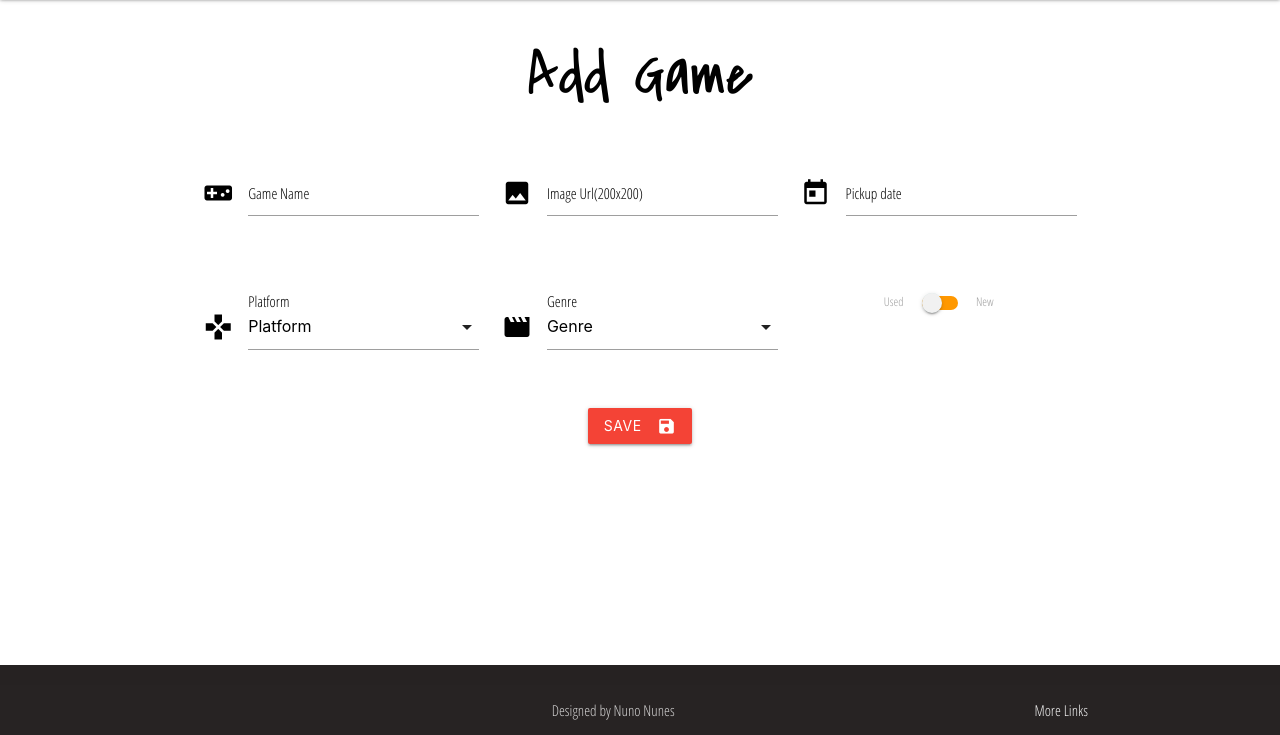
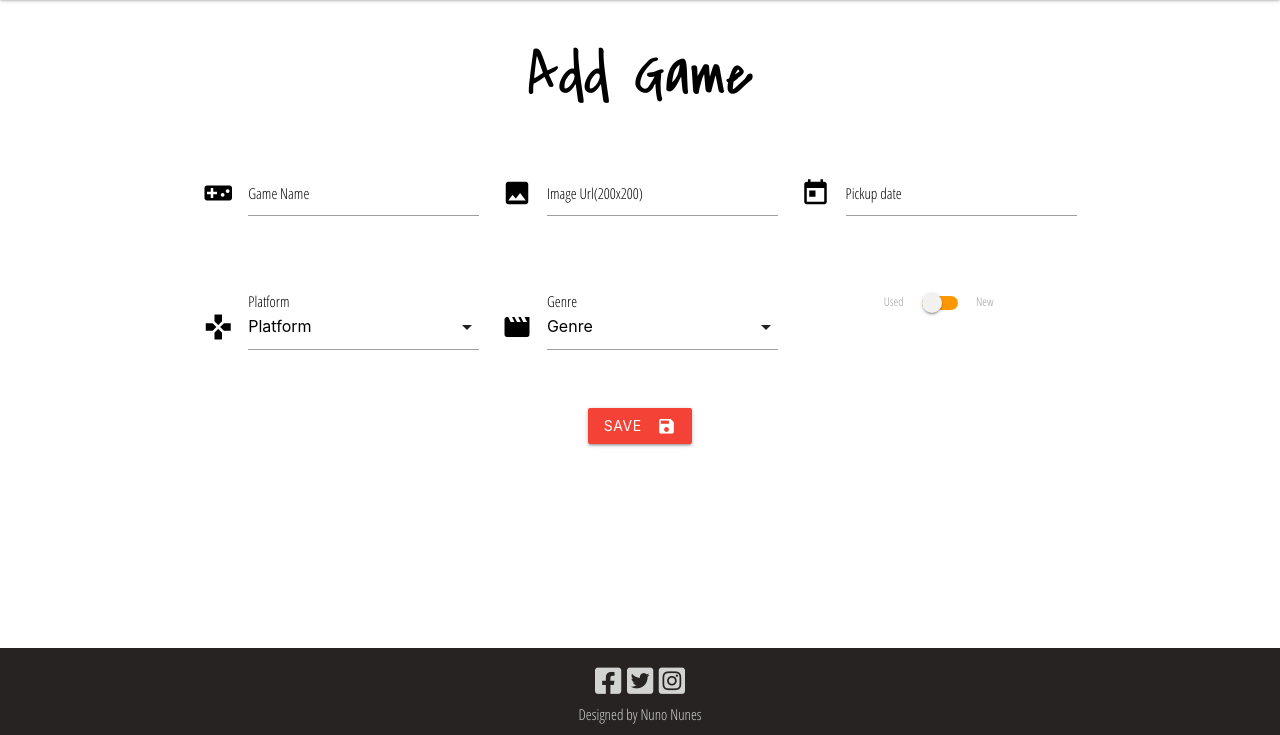
Before and after one commit to Brainvibe/1UpLoot, a Flask app: page /add_games in a window 1280 px wide. Shown: the part 65-800 px from the top of the page. Run offline with Flask 2, Linux system fonts and the light colour scheme; data that the repository does not hold is empty; some libraries are stand-ins or nearby versions.

Commit message:
changed footer icons and color

```diff
--- a/static/css/style.css
+++ b/static/css/style.css
@@ -186,9 +186,19 @@ div.row:nth-child(3) > div:nth-child(1) {
 
 .page-footer {
     background-color: #262222;
+    padding-top: 0px;
 }
 
+.social-icons{
+    font-size: 30px;
 
+}
+.fab{
+    color:#D3D3D3;
+}
+.designed-by{
+    font-size: 15px;
+}
 @media (min-width: 320px) and (max-width: 480px) {
 
     #modal1 {
--- a/templates/base.html
+++ b/templates/base.html
@@ -7,7 +7,7 @@
     <title>1UP Loot</title>
     <!--Import Google Icon Font-->
     <link href="https://fonts.googleapis.com/icon?family=Material+Icons" rel="stylesheet">
-
+    <link href="https://cdnjs.cloudflare.com/ajax/libs/font-awesome/5.13.1/css/all.min.css" rel="stylesheet">
     <link href="https://fonts.googleapis.com/css2?family=Covered+By+Your+Grace&display=swap" rel="stylesheet">
     <link href="https://fonts.googleapis.com/css2?family=Open+Sans+Condensed:wght@300&display=swap" rel="stylesheet">
     <link href="https://fonts.googleapis.com/css2?family=Roboto+Condensed:wght@700&display=swap" rel="stylesheet">
@@ -26,7 +26,8 @@
     <div class="navbar-fixed">
         <nav>
             <div class="nav-wrapper">
-                <a href="{{url_for('index')}}" class="brand-logo"><img src="../static/images/logo.png" with="30" height="30" alt=""> Loot
+                <a href="{{url_for('index')}}" class="brand-logo"><img src="../static/images/logo.png" with="30"
+                        height="30" alt=""> Loot
                 </a>
                 <a href="#" data-target="mobile-demo" class="sidenav-trigger"><i class="material-icons">menu</i></a>
                 <ul class="right hide-on-med-and-down">
@@ -52,12 +53,21 @@
     {% block content %} {% endblock %}
 
 
-  <footer class="page-footer" style="position:fixed;bottom:0;left:0;width:100%;">
+    <footer class="page-footer" style="position:fixed;bottom:0;left:0;width:100%;">
         <div class="footer-copyright">
-            <div class="container center">
-                Designed by Nuno Nunes
-                <a class="grey-text text-lighten-4 right" href="#!">More Links</a>
+            <div class="social-icons container center">
+                <a href="https://www.facebook.com" target="_blank"><i class="fab fa-facebook-square"></i></a>
+                <a href="https://www.twitter.com" target="_blank"><i class="fab fa-twitter-square"></i></a>
+                <a href="https://www.instagram.com" target="_blank"><i class="fab fa-instagram-square"></i></a>
+
+                <div class="designed-by">
+                    Designed by Nuno Nunes
+                </div>
             </div>
+
+        </div>
+
+
         </div>
     </footer>
 
```
